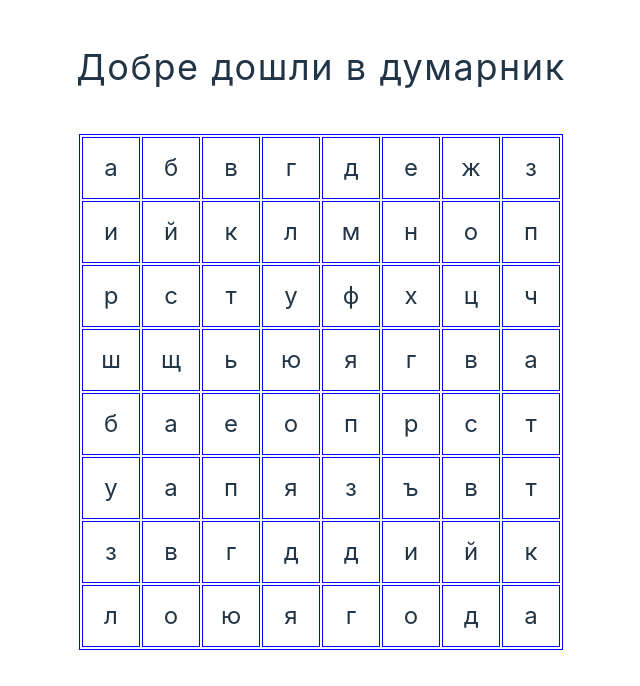
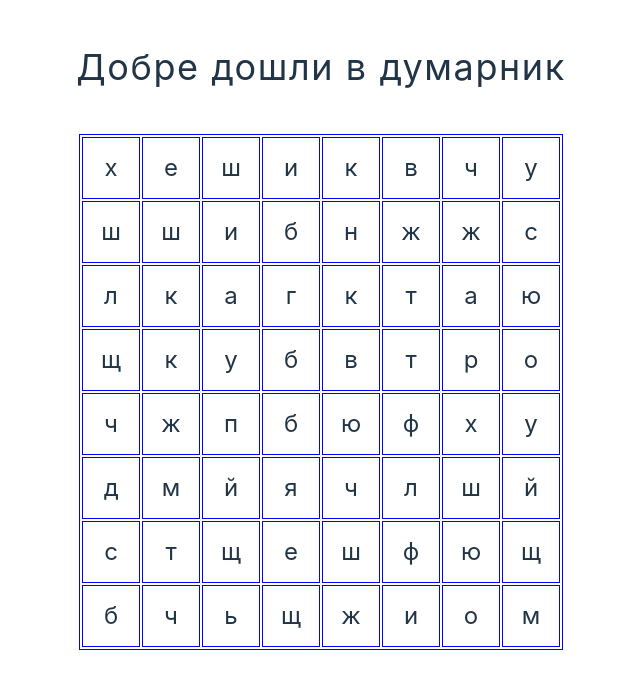
Before and after one commit to niki4etoo/Dumarnik, a React (Vite) app in the folder Dumarnik/: page / in a window 1280 px wide. Shown: the top 686 px of the page, without its empty margins (319-959 px from the left). Built offline with nearby package versions, Linux system fonts and the light colour scheme.

Commit message:
added letters generator (64) of Bulgarian letters

```diff
--- a/Dumarnik/src/components/Square.tsx
+++ b/Dumarnik/src/components/Square.tsx
@@ -1,4 +1,19 @@
 import './table.css'
+
+let alphabetBG = 'абвгдежзийклмнопрстуфхцчшщъьюя'
+
+
+function lettersGenerator(): string[] {
+    let result: string[] = [];
+
+    for (let j = 0; j < 64; j++) {
+        result.push(alphabetBG[Math.floor(Math.random() * 30)])
+    }
+
+    return result;
+}
+
+const letters: string[] = lettersGenerator()
 
 const Square = () => {
 
@@ -6,86 +21,88 @@ const Square = () => {
         // 8 x 8 Square
         <div className='game_board'>
             <table className='default_table'>
+                <tbody>
                     <tr>
-                    <td id="t00" className="default_cells">а</td>
-                    <td id="t01" className="default_cells">б</td>
-                    <td id="t02" className="default_cells">в</td>
-                    <td id="t03" className="default_cells">г</td>
-                    <td id="t04" className="default_cells">д</td>
-                    <td id="t05" className="default_cells">е</td>
-                    <td id="t06" className="default_cells">ж</td>
-                    <td id="t07" className="default_cells">з</td>
+                        <td id="t00" className="default_cells">{letters[0]}</td>
+                        <td id="t01" className="default_cells">{letters[1]}</td>
+                        <td id="t02" className="default_cells">{letters[2]}</td>
+                        <td id="t03" className="default_cells">{letters[3]}</td>
+                        <td id="t04" className="default_cells">{letters[4]}</td>
+                        <td id="t05" className="default_cells">{letters[5]}</td>
+                        <td id="t06" className="default_cells">{letters[6]}</td>
+                        <td id="t07" className="default_cells">{letters[7]}</td>
                     </tr>
                     <tr>
-                    <td id="t10" className="default_cells">и</td>
-                    <td id="t11" className="default_cells">й</td>
-                    <td id="t12" className="default_cells">к</td>
-                    <td id="t13" className="default_cells">л</td>
-                    <td id="t14" className="default_cells">м</td>
-                    <td id="t15" className="default_cells">н</td>
-                    <td id="t16" className="default_cells">о</td>
-                    <td id="t17" className="default_cells">п</td>
+                        <td id="t10" className="default_cells">{letters[8]}</td>
+                        <td id="t11" className="default_cells">{letters[9]}</td>
+                        <td id="t12" className="default_cells">{letters[10]}</td>
+                        <td id="t13" className="default_cells">{letters[11]}</td>
+                        <td id="t14" className="default_cells">{letters[12]}</td>
+                        <td id="t15" className="default_cells">{letters[13]}</td>
+                        <td id="t16" className="default_cells">{letters[14]}</td>
+                        <td id="t17" className="default_cells">{letters[15]}</td>
                     </tr>
                     <tr>
-                    <td id="t20" className="default_cells">р</td>
-                    <td id="t21" className="default_cells">с</td>
-                    <td id="t22" className="default_cells">т</td>
-                    <td id="t23" className="default_cells">у</td>
-                    <td id="t24" className="default_cells">ф</td>
-                    <td id="t25" className="default_cells">х</td>
-                    <td id="t26" className="default_cells">ц</td>
-                    <td id="t27" className="default_cells">ч</td>
+                        <td id="t21" className="default_cells">{letters[16]}</td>
+                        <td id="t20" className="default_cells">{letters[17]}</td>
+                        <td id="t22" className="default_cells">{letters[18]}</td>
+                        <td id="t23" className="default_cells">{letters[19]}</td>
+                        <td id="t24" className="default_cells">{letters[20]}</td>
+                        <td id="t25" className="default_cells">{letters[21]}</td>
+                        <td id="t26" className="default_cells">{letters[22]}</td>
+                        <td id="t27" className="default_cells">{letters[23]}</td>
                     </tr>
                     <tr>
-                    <td id="t30" className="default_cells">ш</td>
-                    <td id="t31" className="default_cells">щ</td>
-                    <td id="t32" className="default_cells">ь</td>
-                    <td id="t33" className="default_cells">ю</td>
-                    <td id="t34" className="default_cells">я</td>
-                    <td id="t35" className="default_cells">г</td>
-                    <td id="t36" className="default_cells">в</td>
-                    <td id="t37" className="default_cells">а</td>
+                        <td id="t30" className="default_cells">{letters[24]}</td>
+                        <td id="t31" className="default_cells">{letters[25]}</td>
+                        <td id="t32" className="default_cells">{letters[26]}</td>
+                        <td id="t33" className="default_cells">{letters[27]}</td>
+                        <td id="t34" className="default_cells">{letters[28]}</td>
+                        <td id="t35" className="default_cells">{letters[29]}</td>
+                        <td id="t36" className="default_cells">{letters[30]}</td>
+                        <td id="t37" className="default_cells">{letters[31]}</td>
                     </tr>
                     <tr>
-                    <td id="t41" className="default_cells">б</td>
-                    <td id="t40" className="default_cells">а</td>
-                    <td id="t42" className="default_cells">е</td>
-                    <td id="t43" className="default_cells">о</td>
-                    <td id="t44" className="default_cells">п</td>
-                    <td id="t45" className="default_cells">р</td>
-                    <td id="t46" className="default_cells">с</td>
-                    <td id="t47" className="default_cells">т</td>
+                        <td id="t41" className="default_cells">{letters[32]}</td>
+                        <td id="t40" className="default_cells">{letters[33]}</td>
+                        <td id="t42" className="default_cells">{letters[34]}</td>
+                        <td id="t43" className="default_cells">{letters[35]}</td>
+                        <td id="t44" className="default_cells">{letters[36]}</td>
+                        <td id="t45" className="default_cells">{letters[37]}</td>
+                        <td id="t46" className="default_cells">{letters[38]}</td>
+                        <td id="t47" className="default_cells">{letters[39]}</td>
                     </tr>
                     <tr>
-                    <td id="t50" className="default_cells">у</td>
-                    <td id="t51" className="default_cells">а</td>
-                    <td id="t52" className="default_cells">п</td>
-                    <td id="t53" className="default_cells">я</td>
-                    <td id="t54" className="default_cells">з</td>
-                    <td id="t55" className="default_cells">ъ</td>
-                    <td id="t56" className="default_cells">в</td>
-                    <td id="t57" className="default_cells">т</td>
+                        <td id="t50" className="default_cells">{letters[40]}</td>
+                        <td id="t51" className="default_cells">{letters[41]}</td>
+                        <td id="t52" className="default_cells">{letters[42]}</td>
+                        <td id="t53" className="default_cells">{letters[43]}</td>
+                        <td id="t54" className="default_cells">{letters[44]}</td>
+                        <td id="t55" className="default_cells">{letters[45]}</td>
+                        <td id="t56" className="default_cells">{letters[46]}</td>
+                        <td id="t57" className="default_cells">{letters[47]}</td>
                     </tr>
                     <tr>
-                    <td id="t60" className="default_cells">з</td>
-                    <td id="t61" className="default_cells">в</td>
-                    <td id="t62" className="default_cells">г</td>
-                    <td id="t63" className="default_cells">д</td>
-                    <td id="t64" className="default_cells">д</td>
-                    <td id="t65" className="default_cells">и</td>
-                    <td id="t66" className="default_cells">й</td>
-                    <td id="t67" className="default_cells">к</td>
+                        <td id="t60" className="default_cells">{letters[48]}</td>
+                        <td id="t61" className="default_cells">{letters[49]}</td>
+                        <td id="t62" className="default_cells">{letters[50]}</td>
+                        <td id="t63" className="default_cells">{letters[51]}</td>
+                        <td id="t64" className="default_cells">{letters[52]}</td>
+                        <td id="t65" className="default_cells">{letters[53]}</td>
+                        <td id="t66" className="default_cells">{letters[54]}</td>
+                        <td id="t67" className="default_cells">{letters[55]}</td>
                     </tr>
                     <tr>
-                    <td id="t70" className="default_cells">л</td>
-                    <td id="t71" className="default_cells">о</td>
-                    <td id="t72" className="default_cells">ю</td>
-                    <td id="t73" className="default_cells">я</td>
-                    <td id="t74" className="default_cells">г</td>
-                    <td id="t75" className="default_cells">о</td>
-                    <td id="t76" className="default_cells">д</td>
-                    <td id="t77" className="default_cells">а</td>
+                        <td id="t70" className="default_cells">{letters[56]}</td>
+                        <td id="t71" className="default_cells">{letters[57]}</td>
+                        <td id="t72" className="default_cells">{letters[58]}</td>
+                        <td id="t73" className="default_cells">{letters[59]}</td>
+                        <td id="t74" className="default_cells">{letters[60]}</td>
+                        <td id="t75" className="default_cells">{letters[61]}</td>
+                        <td id="t76" className="default_cells">{letters[62]}</td>
+                        <td id="t77" className="default_cells">{letters[63]}</td>
                     </tr>
+                </tbody>
             </table>
         </div>
     )
```
Lines whose indentation alone changed are shown as unchanged.
